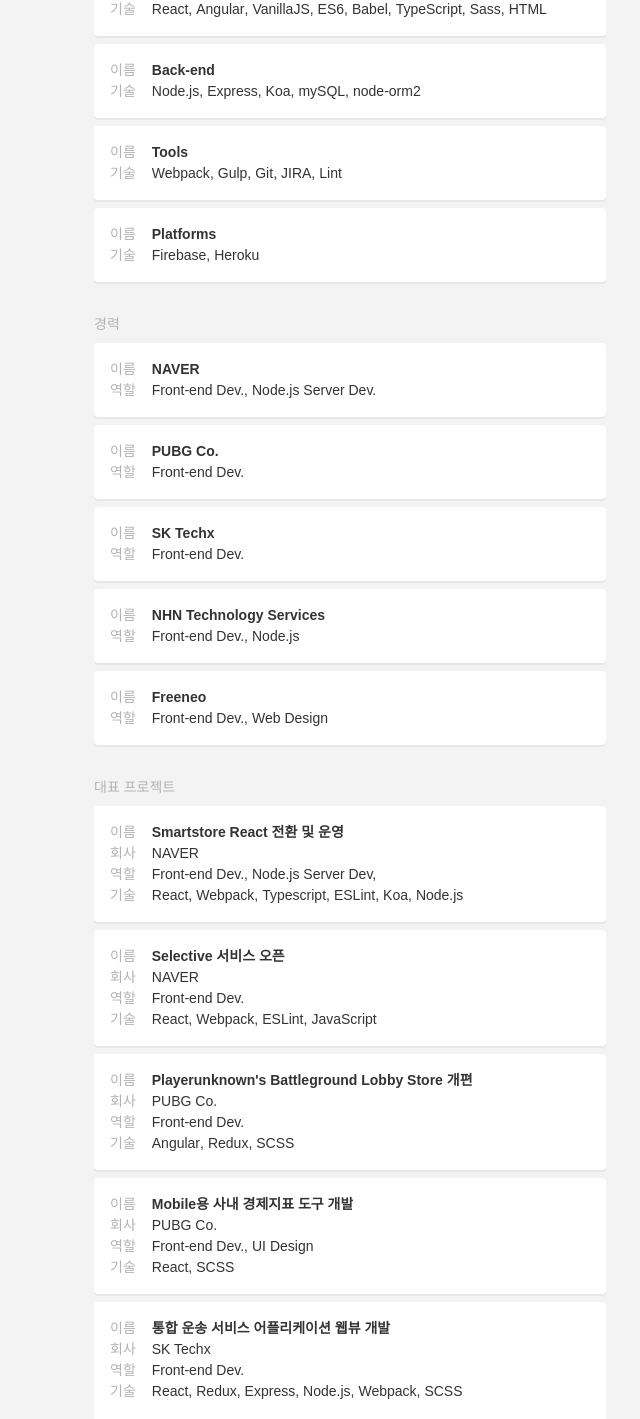
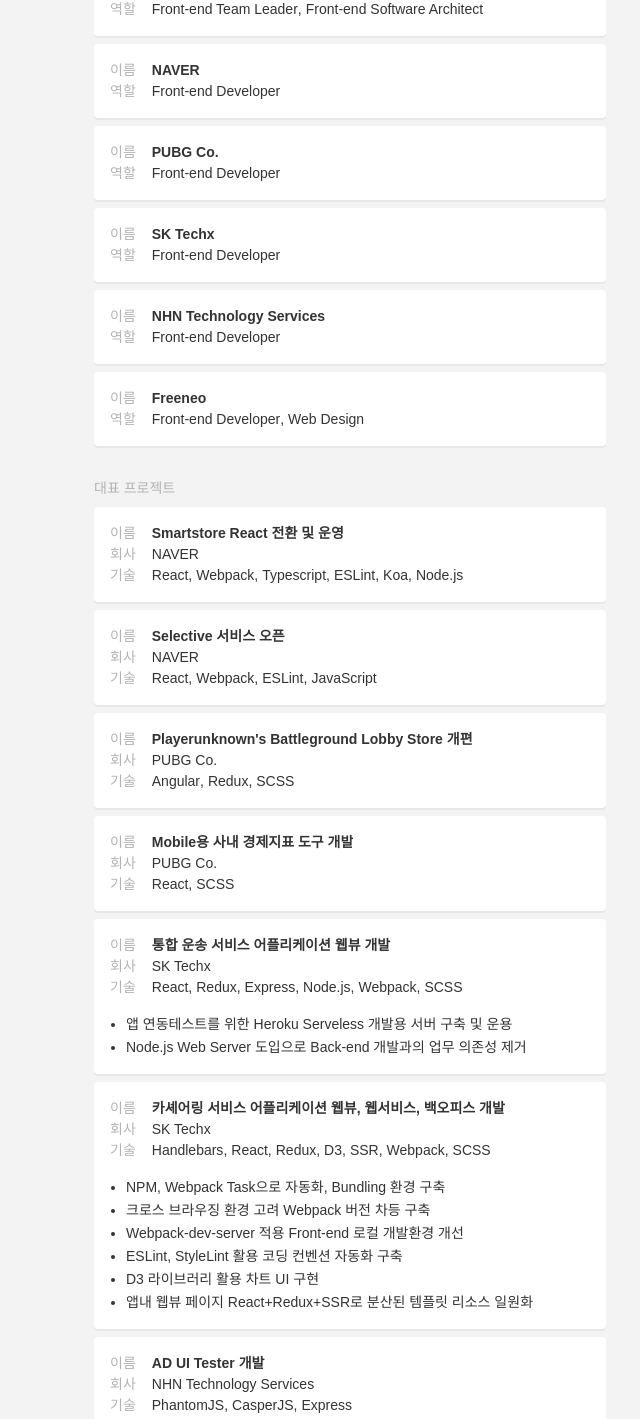
Before and after one commit to reumia/resume-next, a Next.js app: page / in a window 1280 px wide. Shown: the part 415-1834 px from the top of the page, without its empty margins (290-930 px from the left). Built offline with nearby package versions, Linux system fonts and the light colour scheme.

Commit message:
feat: clean up the resume before actual update

```diff
--- a/src/data/resume.ts
+++ b/src/data/resume.ts
@@ -1,81 +1,56 @@
 import { Resume } from "@/types";
 
 const RESUME: Resume = {
-  experiences: [
+  companies: [
     {
-      name: "Front-end",
-      skills: [
-        "React",
-        "Angular",
-        "VanillaJS",
-        "ES6",
-        "Babel",
-        "TypeScript",
-        "Sass",
-        "HTML",
-      ],
+      name: "Lunit",
+      roles: ["Front-end Team Leader", "Front-end Software Architect"],
     },
     {
-      name: "Back-end",
-      skills: ["Node.js", "Express", "Koa", "mySQL", "node-orm2"],
-    },
-    {
-      name: "Tools",
-      skills: ["Webpack", "Gulp", "Git", "JIRA", "Lint"],
-    },
-    { name: "Platforms", skills: ["Firebase", "Heroku"] },
-  ],
-  companies: [
-    {
       name: "NAVER",
-      roles: ["Front-end Dev.", "Node.js Server Dev."],
+      roles: ["Front-end Developer"],
     },
     {
       name: "PUBG Co.",
-      roles: ["Front-end Dev."],
+      roles: ["Front-end Developer"],
     },
     {
       name: "SK Techx",
-      roles: ["Front-end Dev."],
+      roles: ["Front-end Developer"],
     },
     {
       name: "NHN Technology Services",
-      roles: ["Front-end Dev.", "Node.js"],
+      roles: ["Front-end Developer"],
     },
     {
       name: "Freeneo",
-      roles: ["Front-end Dev.", "Web Design"],
+      roles: ["Front-end Developer", "Web Design"],
     },
   ],
   projects: [
     {
       name: "Smartstore React 전환 및 운영",
       company: "NAVER",
-      roles: ["Front-end Dev.", "Node.js Server Dev,"],
       skills: ["React", "Webpack", "Typescript", "ESLint", "Koa", "Node.js"],
     },
     {
       name: "Selective 서비스 오픈",
       company: "NAVER",
-      roles: ["Front-end Dev."],
       skills: ["React", "Webpack", "ESLint", "JavaScript"],
     },
     {
       name: "Playerunknown's Battleground Lobby Store 개편",
       company: "PUBG Co.",
-      roles: ["Front-end Dev."],
       skills: ["Angular", "Redux", "SCSS"],
     },
     {
       name: "Mobile용 사내 경제지표 도구 개발",
       company: "PUBG Co.",
-      roles: ["Front-end Dev.", "UI Design"],
       skills: ["React", "SCSS"],
     },
     {
       name: "통합 운송 서비스 어플리케이션 웹뷰 개발",
       company: "SK Techx",
-      roles: ["Front-end Dev."],
       skills: ["React", "Redux", "Express", "Node.js", "Webpack", "SCSS"],
       descriptions: [
         "앱 연동테스트를 위한 Heroku Serveless 개발용 서버 구축 및 운용",
@@ -85,7 +60,6 @@
     {
       name: "카셰어링 서비스 어플리케이션 웹뷰, 웹서비스, 백오피스 개발",
       company: "SK Techx",
-      roles: ["Front-end Dev."],
       skills: ["Handlebars", "React", "Redux", "D3", "SSR", "Webpack", "SCSS"],
       descriptions: [
         "NPM, Webpack Task으로 자동화, Bundling 환경 구축",
@@ -99,7 +73,6 @@
     {
       name: "AD UI Tester 개발",
       company: "NHN Technology Services",
-      roles: ["Node.js Dev."],
       skills: ["PhantomJS", "CasperJS", "Express"],
       descriptions: [
         "네이버 서비스 전반에 삽입될 광고 UI의 Markup 산출물 자동검수도구 개발",
@@ -118,7 +91,6 @@
     {
       name: "NAVER 프로필 '내 캐릭터 만들기' 기능 개발",
       company: "NHN Technology Services",
-      roles: ["Front-end Dev."],
       skills: ["HTML", "SCSS", "Canvas"],
       descriptions: [
         "Cross-device 및 NAVER in-app 환경 UI 개발",
@@ -128,7 +100,6 @@
     {
       name: "LINEPLAY PC Web Diary 개발",
       company: "NHN Technology Services",
-      roles: ["Front-end Dev."],
       skills: ["HTML", "SCSS", "jQuery"],
       descriptions: [
         "모바일 게임 LINEPLAY의 SNS 형태의 PC Web Diary 개발",
@@ -138,7 +109,6 @@
     {
       name: "NAVER Grafolio UI 개편 및 운영",
       company: "NHN Technology Services",
-      roles: ["Front-end Dev."],
       skills: ["HTML", "SCSS", "Gulp", "jQuery"],
       descriptions: [
         "아티스트 포트폴리오 플랫폼 Grafolio 서비스 UI 개편 및 운영",
@@ -148,7 +118,6 @@
     {
       name: "NAVER 지식백과/네이버캐스트 운영 및 NAVER 컨텐츠 검수 도구 운영",
       company: "NHN Technology Services",
-      roles: ["Front-end Dev."],
       skills: ["HTML", "CSS"],
       descriptions: [
         "NAVER 핵심 서비스의 강도 높은 Cross-browsing 운영 경험",
@@ -160,7 +129,6 @@
     {
       name: "여행랜드사 웹솔루션 Backoffice UI 개편",
       company: "Freeneo",
-      roles: ["Front-end Dev.", "Design"],
       skills: ["PHP", "CSS", "jQuery"],
       url: "https://goo.gl/cKJz2F",
       descriptions: [
@@ -171,64 +139,13 @@
     {
       name: "Sheraton 인천 웹사이트 개발",
       company: "Freeneo",
-      roles: ["Front-end Dev."],
       skills: ["PHP", "jQuery", "SCSS", "Web Accessibility"],
       descriptions: ["한국웹접근성평가원 KWACC 인증 마크 획득"],
     },
     {
       name: "HUONS 그룹 및 제품 웹사이트 개발",
       company: "Freeneo",
-      roles: ["Front-end Dev.", "Design"],
       skills: ["Wordpress", "PHP", "jQuery", "SCSS"],
-    },
-  ],
-  personals: [
-    {
-      name: "Discordee",
-      roles: ["Front-end Dev.", "Back-end Dev.", "Design"],
-      skills: [
-        "Firebase",
-        "Heroku",
-        "React",
-        "Redux",
-        "Express",
-        "Webpack",
-        "Oauth2",
-        "i18n",
-        "SCSS",
-      ],
-      descriptions: [
-        "게임 음성채팅 어플리케이션 Discord의 미비한 서버 검색 기능을 해결하기 위한 Discord 서버 검색 플랫폼",
-        "Discord Development API를 통한 Oauth2 인증체계 구현",
-      ],
-    },
-    {
-      name: "ifKiller",
-      roles: ["Front-end Dev."],
-      skills: ["Handlebars", "jQuery", "Webpack", "SCSS"],
-      descriptions: [
-        "Java 코드 검수 및 네이밍 추천 서비스 ifKiller의 Front-end 개발",
-        "Web에서 사용가능한 Full-screen Editor UI 구현",
-      ],
-    },
-    {
-      name: "Resume",
-      url: "https://github.com/reumia/resume",
-      roles: ["Front-end Dev.", "Design"],
-      skills: ["React", "Webpack", "SCSS"],
-      descriptions: [
-        "JSON 데이터를 기반으로 개발자를 위한 단일 페이지의 이력서 웹사이트를 만들어주는 도구",
-        "본 이력서 웹사이트를 구축하는데에 활용",
-      ],
-    },
-    {
-      name: "정적블로그생성 플랫폼 Hexo의 Theme 개발",
-      url: "https://goo.gl/A319ZX",
-      skills: ["HTML", "SCSS", "Markdown", "Node.js"],
-      descriptions: [
-        "Responsive, One-column 레이아웃의 Theme 개발",
-        "Hexo 플랫폼의 첫번째 한글 Theme",
-      ],
     },
   ],
 };
```
